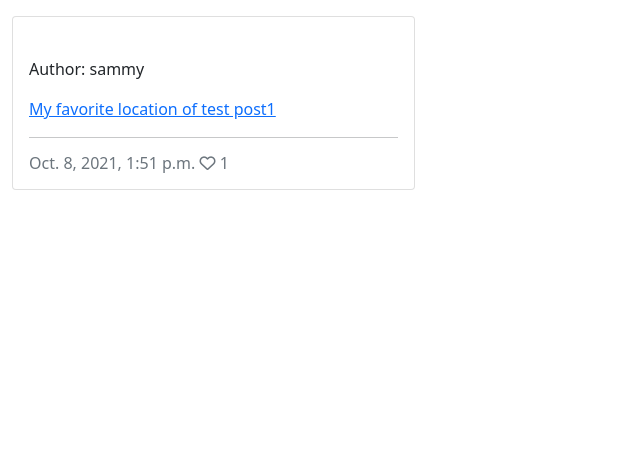
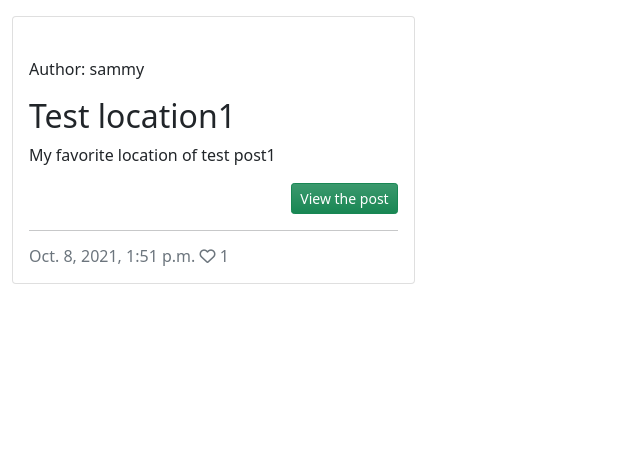
Before and after one commit to mwmlln/tails-on-trails, a Django app: page /posts/ in a window 1280 px wide. Shown: the part 58-512 px from the top of the page, without its empty margins (0-640 px from the left). Run offline with Django 3.2, Linux system fonts and the light colour scheme; a user stored in the database is signed in; data comes from the database, SQL or seed files in the repository; both versions use the stored data as it was after the commit; some libraries are stand-ins or nearby versions.

Commit message:
ADD view post_details page and settings, still need to restrict the page for logged in users only

```diff
--- a/forum/urls.py
+++ b/forum/urls.py
@@ -4,5 +4,5 @@ from django.urls import path
 urlpatterns = [
     path('', views.index, name='home'),
     path('posts/', views.PostList.as_view(), name='posts'),
-    # path('signup/', signup),
+    path('<slug:slug>/', views.PostDetail.as_view(), name='post_detail'),
   ]
--- a/forum/views.py
+++ b/forum/views.py
@@ -1,5 +1,6 @@
-from django.shortcuts import render
+from django.shortcuts import render, get_object_or_404
 from django.views import generic, View
+from django.contrib.auth.decorators import login_required
 from .models import Post
 
 
@@ -13,3 +14,26 @@ class PostList(generic.ListView):
     queryset = Post.objects.filter(status=1).order_by("-created_on")
     template_name = "post_list.html"
     paginate_by = 6
+
+
+class PostDetail(View):
+    """Only available for logged-in users"""
+    def get(self, request, slug, *args, **kwargs):
+        queryset = Post.objects.filter(status=1)
+        post = get_object_or_404(queryset, slug=slug)
+        comments = post.comments.filter(approved=True).order_by("-created_on")
+        liked = False
+        if post.likes.filter(id=self.request.user.id).exists():
+            liked = True
+
+        return render(
+            request,
+            "post_detail.html",
+            {
+                "post": post,
+                "comments": comments,
+                "commented": False,
+                "liked": liked,
+                # "comment_form": CommentForm()
+            },
+        )
--- a/templates/post_list.html
+++ b/templates/post_list.html
@@ -23,10 +23,16 @@
                                     <p class="author">Author: {{ post.author }}</p>
                                 </div>
                             </div>
-                            <a href="#" class="post-link">
-                                <h2 class="card-title">{{ post.title }}</h2>
+                            <div>
+                                <h2 class="card-title">{{ post.location }}</h2>
                                 <p class="card-text">{{ post.excerpt }}</p>
-                            </a>
+                                {% if user.is_authenticated %}
+                                <div class="d-flex justify-content-end">
+                                <a class="btn btn-success btn-sm bg-gradient" href="{% url 'post_detail' post.slug %}"
+                                    role="button">View the post</a>
+                                </div>
+                                {% endif %}
+                            </div>
                             <hr />
                             <p class="card-text text-muted h6">{{ post.created_on}} <i class="far fa-heart"></i>
                                 {{ post.number_of_likes }}</p>
```
Also changed, not shown: templates/post_detail.html (added, +70 -0 lines), db.sqlite3.
